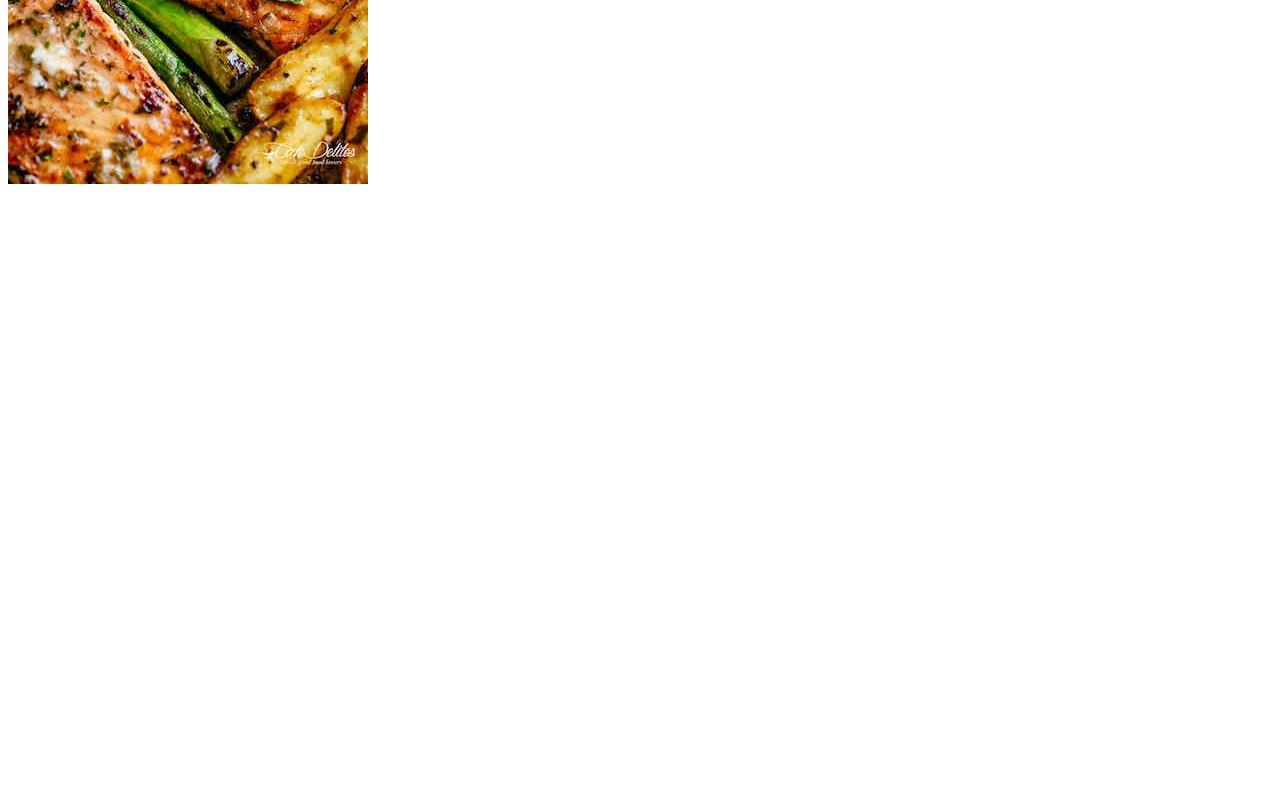
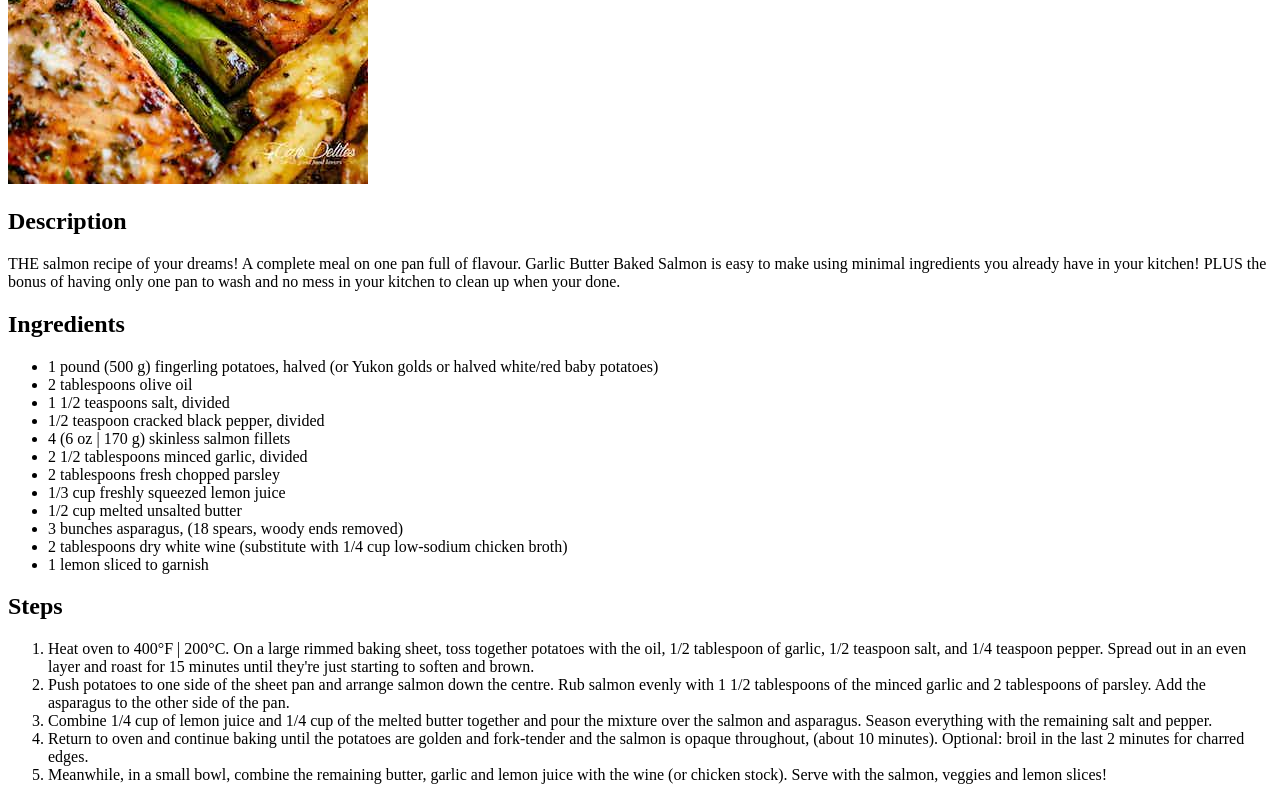
Before and after one commit to i786x/odin-recipes, a plain HTML site: page recipes/salmon.html in a window 1280 px wide. Shown: the part 436-1236 px from the top of the page. Before the commit the page ends 800 px from the top, so only its background shows below. Drawn offline with Linux system fonts and the light colour scheme.

Commit message:
Final Draft

```diff
--- a/recipes/salmon.html
+++ b/recipes/salmon.html
@@ -7,6 +7,31 @@
 </head>
 <body>
     <h1>Salmon recipe</h1>
-    <img src="../images/salmon.jpeg">
+    <img src="../images/salmon.jpeg" alt="Salmon">
+    <h2>Description</h2>
+    <p>THE salmon recipe of your dreams! A complete meal on one pan full of flavour. Garlic Butter Baked Salmon is easy to make using minimal ingredients you already have in your kitchen! PLUS the bonus of having only one pan to wash and no mess in your kitchen to clean up when your done.</p>
+    <h2>Ingredients</h2>
+    <ul>
+        <li>1 pound (500 g) fingerling potatoes, halved (or Yukon golds or halved white/red baby potatoes)</li>
+        <li>2 tablespoons olive oil</li>
+        <li>1 1/2 teaspoons salt, divided</li>
+        <li>1/2 teaspoon cracked black pepper, divided </li>
+        <li>4 (6 oz | 170 g) skinless salmon fillets</li>
+        <li>2 1/2 tablespoons minced garlic, divided</li>
+        <li>2 tablespoons fresh chopped parsley</li>
+        <li>1/3 cup freshly squeezed lemon juice</li>
+        <li>1/2 cup melted unsalted butter</li>
+        <li>3 bunches asparagus, (18 spears, woody ends removed)</li>
+        <li>2 tablespoons dry white wine (substitute with 1/4 cup low-sodium chicken broth)</li>
+        <li>1 lemon sliced to garnish</li>
+    </ul>
+    <h2>Steps</h2>
+    <ol>
+        <li>Heat oven to 400°F | 200°C. On a large rimmed baking sheet, toss together potatoes with the oil, 1/2 tablespoon of garlic, 1/2 teaspoon salt, and 1/4 teaspoon pepper. Spread out in an even layer and roast for 15 minutes until they're just starting to soften and brown.</li>
+        <li>Push potatoes to one side of the sheet pan and arrange salmon down the centre. Rub salmon evenly with 1 1/2 tablespoons of the minced garlic and 2 tablespoons of parsley. Add the asparagus to the other side of the pan. </li>
+        <li>Combine 1/4 cup of lemon juice and 1/4 cup of the melted butter together and pour the mixture over the salmon and asparagus. Season everything with the remaining salt and pepper.</li>
+        <li>Return to oven and continue baking until the potatoes are golden and fork-tender and the salmon is opaque throughout, (about 10 minutes). Optional: broil in the last 2 minutes for charred edges. </li>
+        <li>Meanwhile, in a small bowl, combine the remaining butter, garlic and lemon juice with the wine (or chicken stock). Serve with the salmon, veggies and lemon slices!</li>
+    </ol>
 </body>
 </html>
```
Also changed, not shown: index.html (+1 -0 lines), recipes/friedchicken.html (+21 -1 lines), recipes/guac.html (+18 -1 lines), images/chefskiss.jpeg (added).
